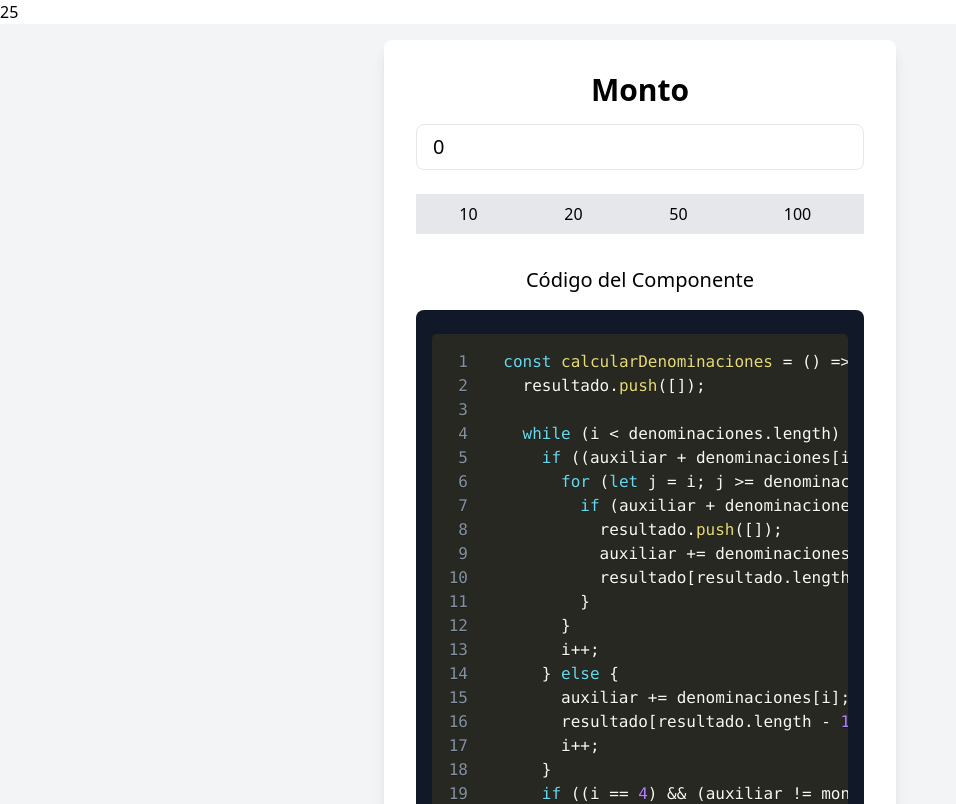
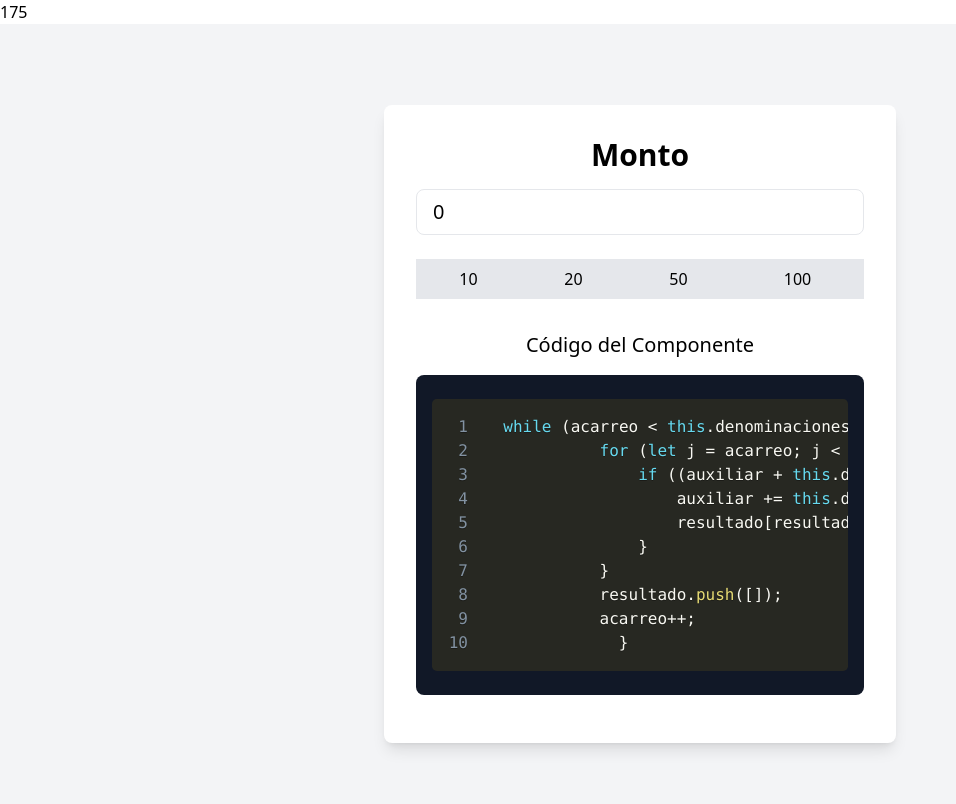
Before and after one commit to chandro-dev/cajero, a React (Vite) app: page /cajero in a window 1280 px wide. Shown: the top 804 px of the page, without its empty margins (0-956 px from the left). Built offline with nearby package versions, Linux system fonts and the light colour scheme.

Commit message:
Arreglando la logica

```diff
--- a/src/componentes/cajero.jsx
+++ b/src/componentes/cajero.jsx
@@ -1,20 +1,20 @@
 import { useState, useEffect } from 'react';
 import CodigoEjemplo from "./codigo";
 import { useNavigate } from 'react-router-dom';
+import retirosServices from '../servicios/retirosServices';
+const _retirosServices = new retirosServices();
 const CountdownTimer = () => {
     const navigate = useNavigate();
 
     const [monto, setMonto] = useState(0);
     const denominaciones = [10, 20, 50, 100];
-    let auxiliar = 0;
-    let resultado = [];
-    let acarreo = 0;
-    let i = 0;
+    const [resultado, setResultado] = useState([]);
 
-    const [seconds, setSeconds] = useState(30); // Empieza en 30 segundos
+    const [seconds, setSeconds] = useState(180); // Empieza en 30 segundos
     const [isActive, setIsActive] = useState(true);
 
     useEffect(() => {
+
         let interval = null;
         if (isActive && seconds > 0) {
             interval = setInterval(() => {
@@ -22,46 +22,16 @@ const CountdownTimer = () => {
             }, 1000);
         } else if (seconds === 0) {
             clearInterval(interval);
-            console.log("Tiempo terminado");
-            navigate("/Registro");
+            navigate("/");
             setIsActive(false);
         }
         return () => clearInterval(interval);
     }, [isActive, seconds]);
-    const calcularDenominaciones = () => {
-        resultado.push([]);
+    useEffect(() => {
+        setResultado([])
+        monto >= denominaciones[0] ? setResultado(_retirosServices.calcularDenominaciones(monto)) : console.log("");;
+    }, [monto])
 
-        while (i < denominaciones.length) {
-            if ((auxiliar + denominaciones[i]) > monto) {
-                for (let j = i; j >= denominaciones.length; j--) {
-                    if (auxiliar + denominaciones[j] >= monto) {
-                        resultado.push([]);
-                        auxiliar += denominaciones[j];
-                        resultado[resultado.length - 1].push(denominaciones[j]);
-                    }
-                }
-                i++;
-            } else {
-                auxiliar += denominaciones[i];
-                resultado[resultado.length - 1].push(denominaciones[i]);
-                i++;
-            }
-            if ((i == 4) && (auxiliar != monto)) {
-                if ((auxiliar + denominaciones[acarreo + 1]) > monto && (monto - auxiliar) >= denominaciones[0]) {
-                    acarreo = 0;
-                    console.log(auxiliar + denominaciones[acarreo]);
-                } else {
-                    acarreo++;
-                }
-                resultado.push([]);
-                for (var g = 0; g < acarreo; g++) {
-                    resultado[resultado.length - 1][g] = 0;
-                }
-                i = acarreo;
-            }
-
-        }
-    }
     // Maneja el cambio en el campo de entrada
     const manejarCambio = (evento) => {
         // Extrae el valor del campo de entrada y conviértelo a número
@@ -69,9 +39,9 @@ const CountdownTimer = () => {
 
         // Actualiza el estado con el nuevo monto
         setMonto(nuevoMonto);
+
     };
 
-    monto >= denominaciones[0] ? calcularDenominaciones() : console.log("es menor");;
     return (
         <>
             <div>{seconds}</div>
--- a/src/componentes/codigo.jsx
+++ b/src/componentes/codigo.jsx
@@ -6,36 +6,16 @@ const CodigoEjemplo = () => {
   return (
     <div className="my-4 bg-gray-900 rounded-lg p-4 overflow-auto">
       <SyntaxHighlighter language="javascript" style={okaidia} showLineNumbers>
-        {`  const calcularDenominaciones = () => {
-    resultado.push([]);
-
-    while (i < denominaciones.length) {
-      if ((auxiliar + denominaciones[i]) > monto) {
-        for (let j = i; j >= denominaciones.length; j--) {
-          if (auxiliar + denominaciones[j] >= monto) {
+        {`  while (acarreo < this.denominaciones.length && auxiliar < monto) {
+            for (let j = acarreo; j < this.denominaciones.length; j++) {
+                if ((auxiliar + this.denominaciones[j]) <= monto) {
+                    auxiliar += this.denominaciones[j];
+                    resultado[resultado.length - 1].push(this.denominaciones[j]);
+                }
+            }
             resultado.push([]);
-            auxiliar += denominaciones[j];
-            resultado[resultado.length - 1].push(denominaciones[j]);
-          }
-        }
-        i++;
-      } else {
-        auxiliar += denominaciones[i];
-        resultado[resultado.length - 1].push(denominaciones[i]);
-        i++;
-      }
-      if ((i == 4) && (auxiliar != monto)) {
-        if ((auxiliar + denominaciones[acarreo+1])>monto&& (monto-auxiliar)>=denominaciones[0]) {
-          acarreo = 0;
-        }else{
-          acarreo++;
-        }
-        resultado.push([]);
-        i = acarreo;
-      }
-
-    }
-  }`}
+            acarreo++;
+              }`}
       </SyntaxHighlighter>
     </div>
   );
--- /dev/null
+++ b/src/servicios/retirosServices.js
@@ -0,0 +1,59 @@
+export default class RetirosServices {
+
+    denominaciones = [10, 20, 50, 100];
+
+    calcularDenominaciones(monto) {
+        let auxiliar = 0;
+        let resultado = [];
+        resultado.push([]);
+        let acarreo = 0;
+        let i = 0;
+        while (i < this.denominaciones.length) {
+            if ((auxiliar + this.denominaciones[i]) > monto) {
+                i++;
+            } else {
+                auxiliar += this.denominaciones[i];
+                resultado[resultado.length - 1].push(this.denominaciones[i]);
+                i++;
+            }
+            if ((i == 4) && (auxiliar != monto)) {
+                if ((auxiliar + this.denominaciones[acarreo + 1]) > monto && (monto - auxiliar) >= this.denominaciones[0]) {
+                    acarreo = 0;
+                } else {
+                    acarreo++;
+                }
+                resultado.push([]);
+                for (var g = 0; g < acarreo; g++) {
+                    resultado[resultado.length - 1][g] = 0;
+                }
+                i = acarreo;
+            }
+        }
+        this.dispensarDinero(monto);
+        return resultado;
+    }
+
+    dispensarDinero(monto) {
+        monto=100;
+        const resultado = [];
+        let auxiliar = 0;
+        resultado.push([]);
+        let acarreo = 0;
+        while (acarreo < this.denominaciones.length && auxiliar < monto) {
+            for (let j = acarreo; j < this.denominaciones.length; j++) {
+                if ((auxiliar + this.denominaciones[j]) <= monto) {
+                    auxiliar += this.denominaciones[j];
+                    resultado[resultado.length - 1].push(this.denominaciones[j]);
+                }
+            }
+            resultado.push([]);
+            acarreo++;
+
+            if ((auxiliar + this.denominaciones[acarreo]) > monto && (auxiliar + this.denominaciones[0]) <= monto) {
+                 acarreo = 0
+            }
+            console.log(resultado);
+        }
+
+    }
+}
```
